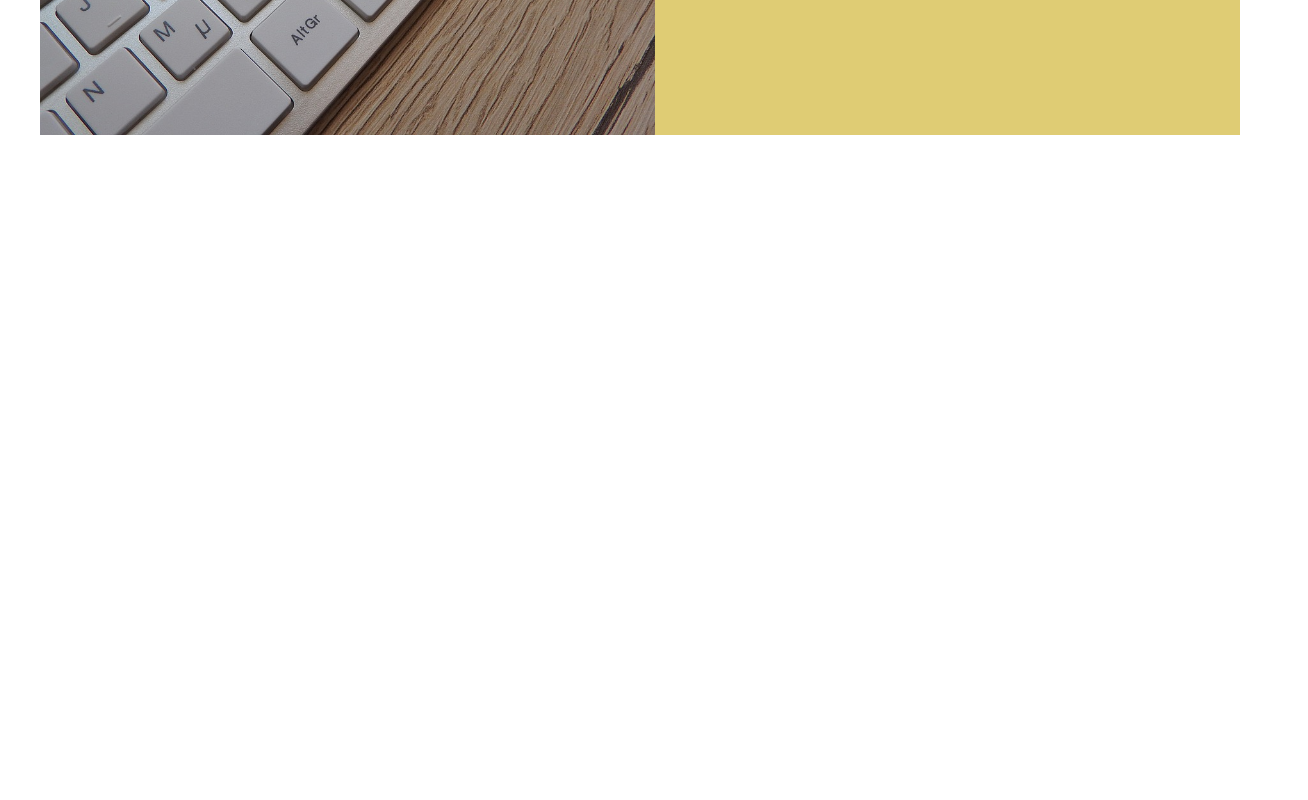
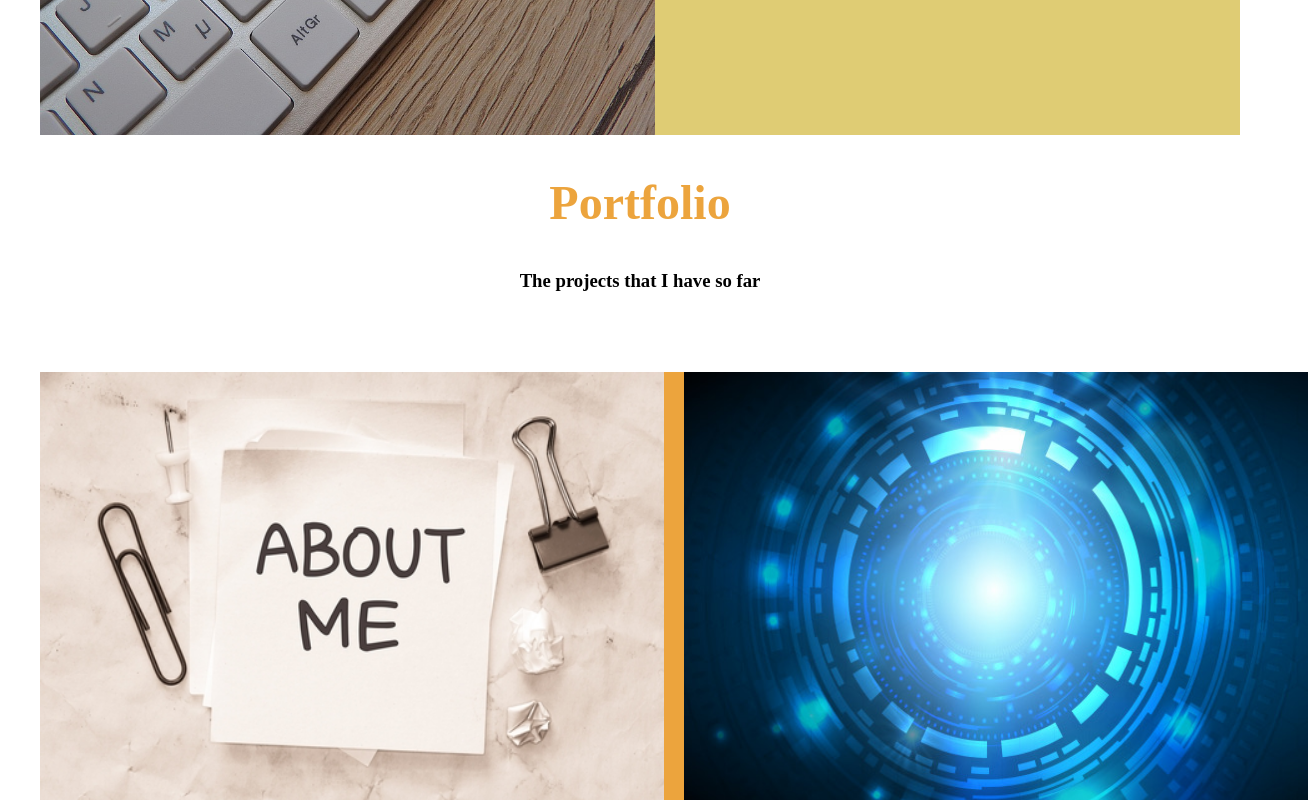
Before and after one commit to fhendricks2/online-cv, a plain HTML site: page index.html in a window 1280 px wide. Shown: the part 2699-3499 px from the top of the page, 1308 px wide, since content can reach past the window. Before the commit the page ends 2874 px from the top, so only its background shows below. Drawn offline with Linux system fonts and the light colour scheme.

Commit message:
portfolio section created

```diff
--- a/index.html
+++ b/index.html
@@ -145,5 +145,18 @@
         </div>
     </section>
 
+    <section id="portfolio">
+        <div class="container6">
+            <h1>Portfolio</h1>
+            <h3>The projects that I have so far</h3>
+            <div class="grid2">
+                <div class="image1"> <a href="https://fhendricks2.github.io/side-test/index.html" target="blank"><img src="images/About-Me-Pages.jpg"  alt="about-me"></a></div>
+                <div class="image2"> <a href="https://fhendricks2.github.io/tech-sci-fi/" target="blank"><img src="images/futuristic-sci-fi-technology-pattern-concept-background_42014-11.jpg" alt="techscifi"></a></div>
+                <div class="image3"><a href="https://fhendricks2.github.io/Sideproject/" target="blank"><img src="images/my-story.jpg" alt="my-story"></a></div>
+                <div class="image4"><a href="https://fhendricks2.github.io/outdoor-adventures/" target="blank"><img src="images/63423468-camping-and-outdoor-adventure-logo-design-element-with-text-.jpg" alt="outdoor-adventures"></a></div>
+            </div>
+        </div>
+    </section>
+
 </body>
 </html>
--- a/scss/main.scss
+++ b/scss/main.scss
@@ -245,3 +245,34 @@ header {
         text-align: center;
     }
 }
+
+// =============== //
+    // Skills //
+// =============== //
+
+.container6 {
+    h1 {
+        text-align: center;
+        color: #eca43d;
+        font-size: 3em;
+    }
+
+    h3 {
+        text-align: center;
+    }
+}
+
+.grid2 {
+    display: grid;
+    grid-column-gap: 20px;
+    grid-row-gap: 50px;
+    grid-template-rows: repeat(2, 1fr);
+    grid-template-columns: repeat(2, 1fr);
+    margin-top: 5em;
+    background-color: #eca43d;
+
+    img {
+        width: 39em;
+        height: 28em;
+    }
+}
```
Also changed, not shown: css/main.css, images/63423468-camping-and-outdoor-adventure-logo-design-element-with-text-.jpg (added), images/About-Me-Pages.jpg (added), images/futuristic-sci-fi-technology-pattern-concept-background_42014-11.jpg (added), images/my-story.jpg (added), 1 other file.
